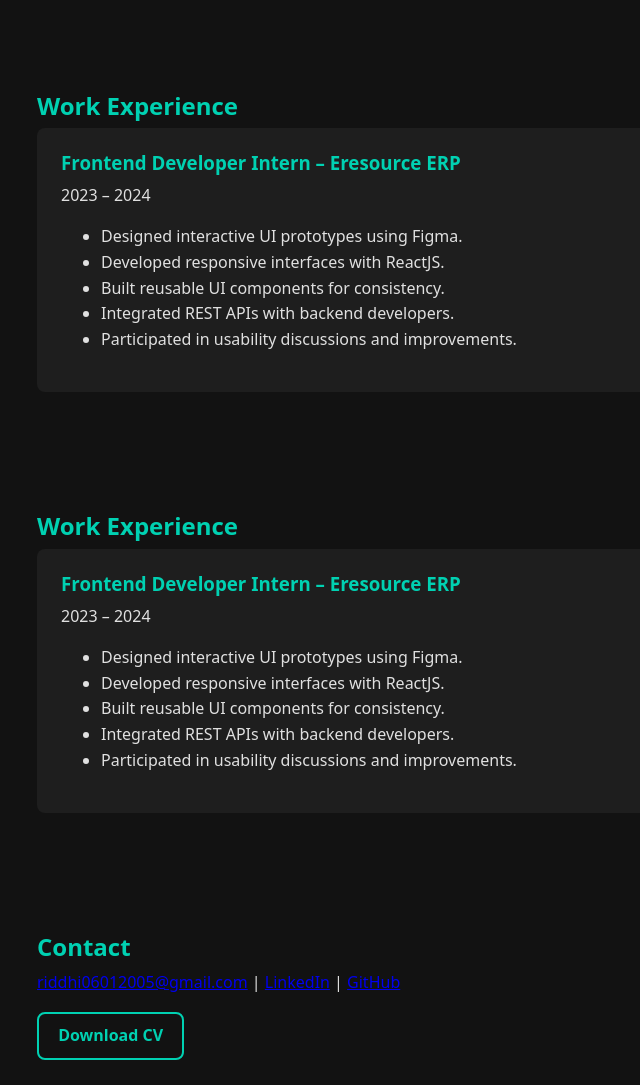
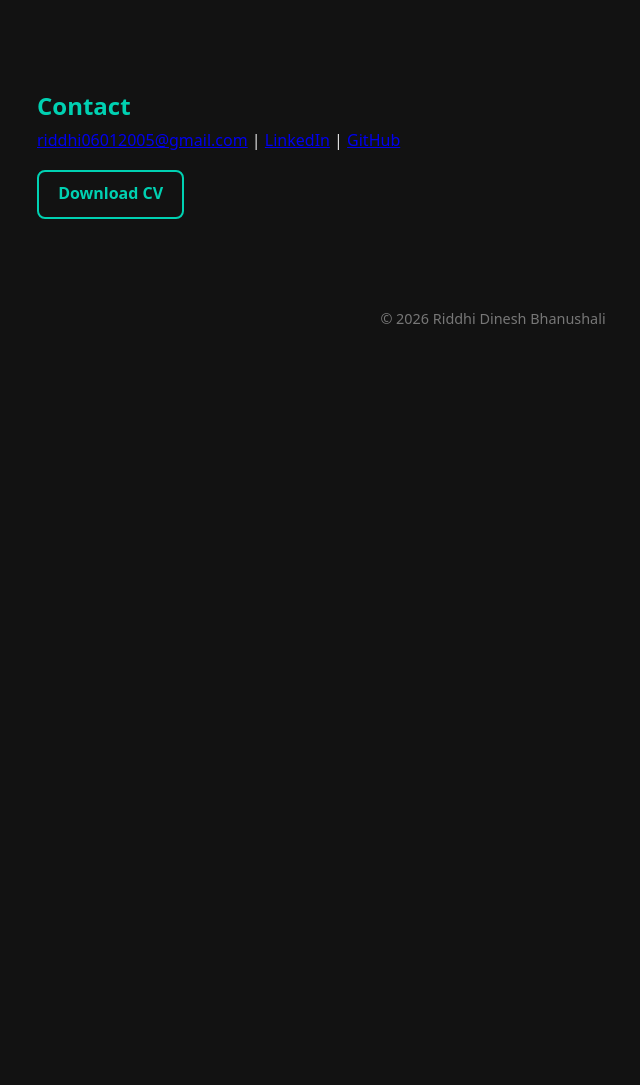
Before and after one commit to riddhidineshbhanushali/riddhi-portfolio, a plain HTML site: page index.html in a window 1280 px wide. Shown: the part 1740-2825 px from the top of the page, without its empty margins (147-787 px from the left). After the commit the page ends 2110 px from the top, so only its background shows below. Drawn offline with Linux system fonts and the light colour scheme.

Commit message:
Remove duplicate Experience block

```diff
--- a/index.html
+++ b/index.html
@@ -120,37 +120,7 @@
     </ul>
   </section>
 
-  <!-- Experience -->
-  <section id="experience" class="section animate visible">
-    <h2 data-key="experienceTitle">Work Experience</h2>
-    <article class="card">
-      <h3>Frontend Developer Intern – Eresource ERP</h3>
-      <p class="duration" data-key="expDuration">2023&nbsp;–&nbsp;2024</p>
-      <ul>
-        <li>Designed interactive UI prototypes using Figma.</li>
-        <li>Developed responsive interfaces with ReactJS.</li>
-        <li>Built reusable UI components for consistency.</li>
-        <li>Integrated REST APIs with backend developers.</li>
-        <li>Participated in usability discussions and improvements.</li>
-      </ul>
-    </article>
-  </section>
 
-  <!-- Experience -->
-  <section id="experience" class="section animate visible">
-    <h2 data-key="experienceTitle">Work Experience</h2>
-    <article class="card">
-      <h3>Frontend Developer Intern – Eresource ERP</h3>
-      <p class="duration" data-key="expDuration">2023&nbsp;–&nbsp;2024</p>
-      <ul>
-        <li>Designed interactive UI prototypes using Figma.</li>
-        <li>Developed responsive interfaces with ReactJS.</li>
-        <li>Built reusable UI components for consistency.</li>
-        <li>Integrated REST APIs with backend developers.</li>
-        <li>Participated in usability discussions and improvements.</li>
-      </ul>
-    </article>
-  </section>
 
   <!-- Contact -->
   <section id="contact" class="section">
```
